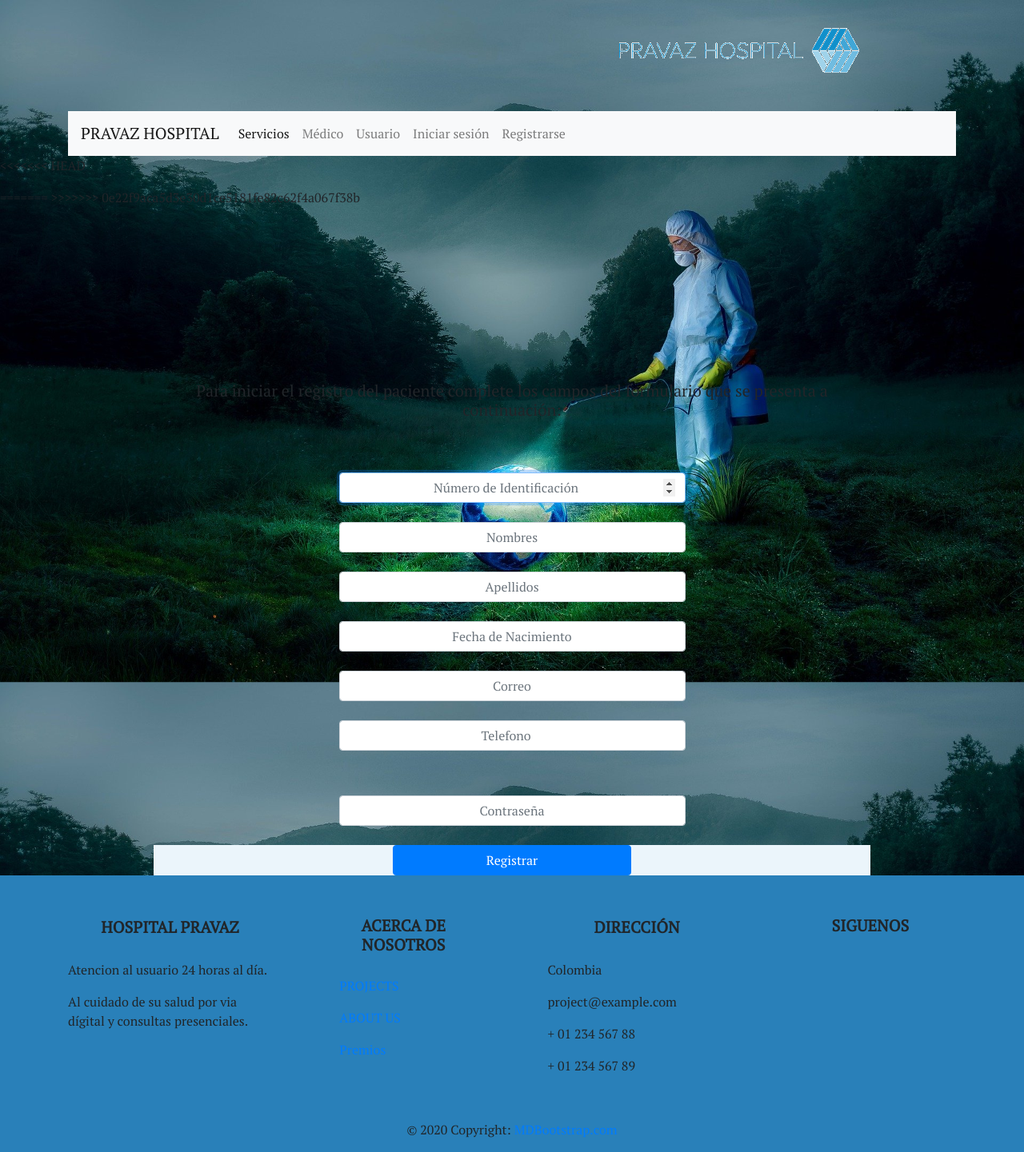
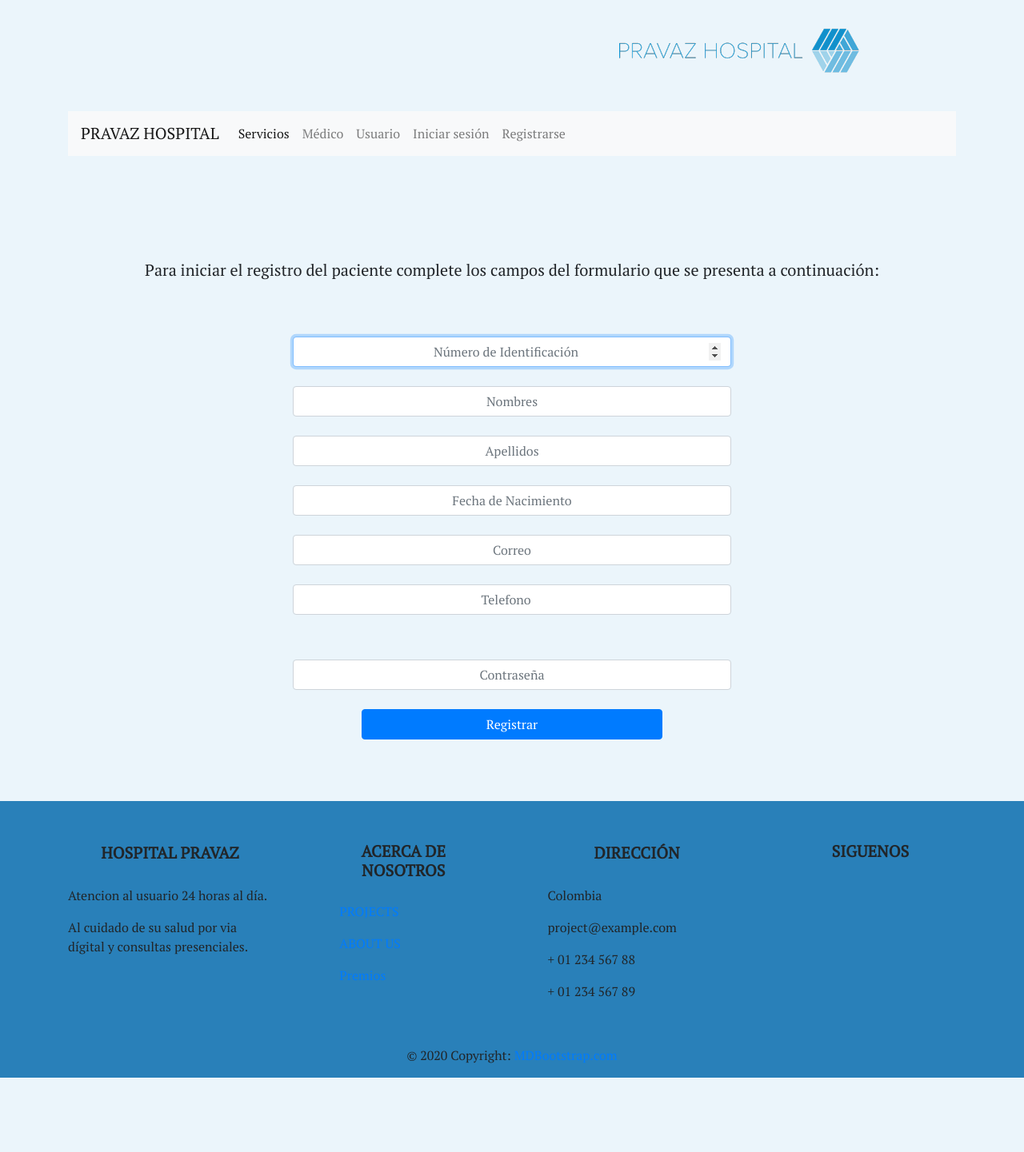
Before and after one commit to SenaSoftpy/Plataforma_Medica, a Django app: page /registro/ in a window 1280 px wide. Shown: the whole page at 80% size. After the commit the page ends 1348 px from the top, so only its background shows below. Run offline with Django 3.2, Linux system fonts and the light colour scheme; some libraries are stand-ins or nearby versions.

Commit message:
cambios aceptados

```diff
--- a/principal/static/css/styles.css
+++ b/principal/static/css/styles.css
@@ -39,7 +39,6 @@ body{
     font-family: 'PT Serif', serif;
   }
 
-<<<<<<< HEAD
   .formulario{
     padding: 6%! important;
   }
@@ -52,8 +51,6 @@ body{
   div.center {
     text-align: center;
   }
-=======
 .user-img img{
   width: 50%;
 }
->>>>>>> 49c24736704269db8bb98ea16c0442d7e0f543ad
--- a/principal/templates/usuario/registro.html
+++ b/principal/templates/usuario/registro.html
@@ -2,16 +2,13 @@
 {% block titulo %} {{ titulo }} {% endblock titulo%}
 {% block body%}
     {% load static %}
-<<<<<<< HEAD
-    <link rel="stylesheet" type="text/css" href="{% static '/css/estilo_registro.css' %}">
+    {% comment %} <link rel="stylesheet" type="text/css" href="{% static '/css/estilo_registro.css' %}"> {% endcomment %}
     <link rel="shortcut icon" type="image/png" href="{% static '/images/icono.png' %}" />
 </head>
 
 <body>
     <p style="color:red;">{{ formulario_registro.errors }}</p>
-=======
 
->>>>>>> 0e22f9aca5d3e30d1ce5181fe82c62f4a067f38b
     <form class="formulario" method="POST" action="">
 
         <p><h5>Para iniciar el registro del paciente complete los campos del formulario que se presenta a continuación: <br></h5><br>
--- a/principal/urls.py
+++ b/principal/urls.py
@@ -7,5 +7,5 @@ urlpatterns = [
     path('inicio-medico/', views.medico, name='medico'),
     path('inicio-usuario/', views.usuario, name='usuario'),
     path('registro/', views.pagina_registrarse, name= 'registro'),
-    path('inicio_sesion/', views.inicio_sesion, name="inicio"),
+    path('iniciar-sesion/', views.inicio_sesion, name="inicio"),
 ]
--- a/principal/views.py
+++ b/principal/views.py
@@ -52,4 +52,8 @@ def pagina_registrarse(request):
     return render(request,'usuario/registro.html',context)
 
 def inicio_sesion(request):
-    return render(request, 'usuario/inicio_sesion.html')
+    context = {
+        'titulo': 'Iniciar Sesión',
+        # 'formulario_registro': formulario_registro
+    }
+    return render(request, 'usuario/inicio_sesion.html', context)
```
